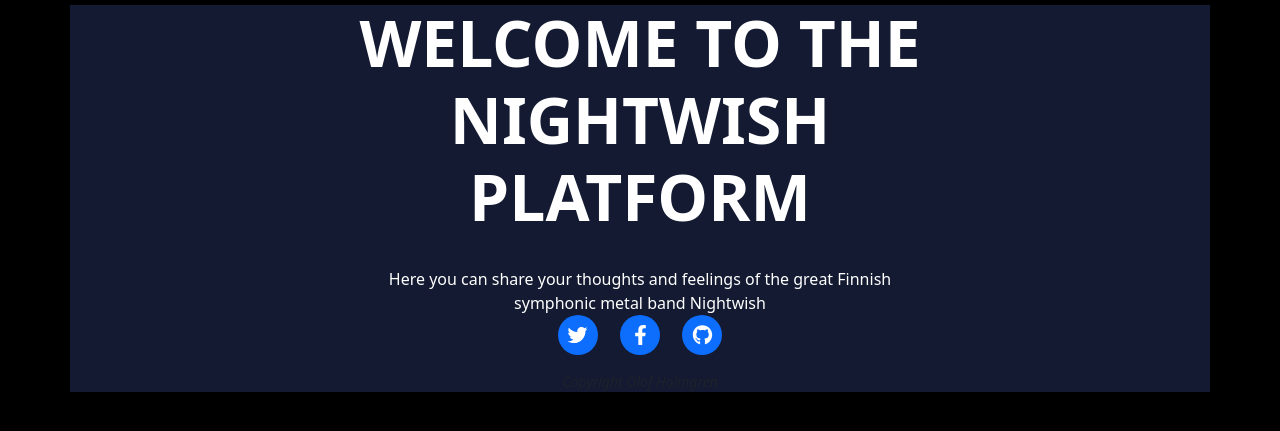
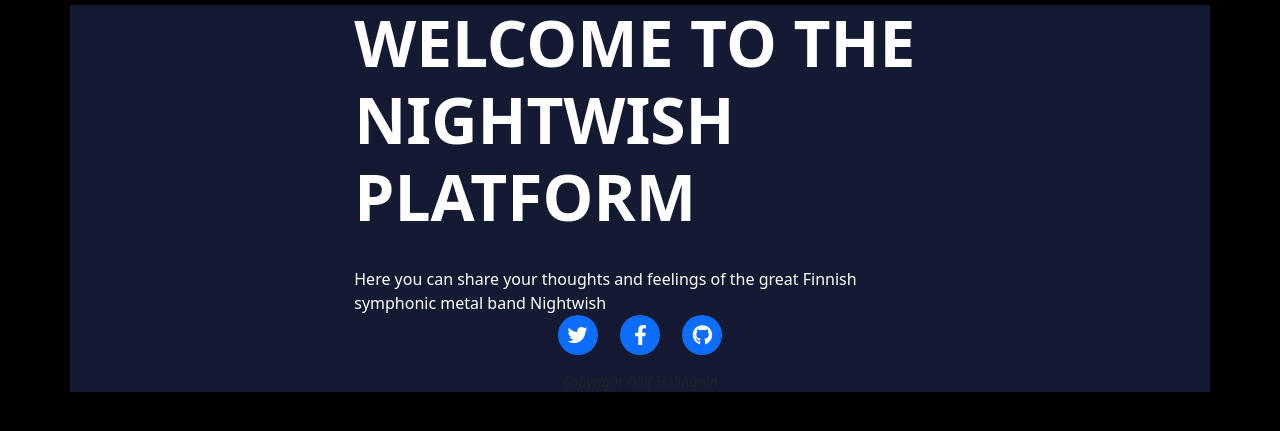
Before and after one commit to olleholmgren/nightwish-blog, a Django app: page / in a window 1280 px wide. Shown: the part 83-514 px from the top of the page. Run offline with Django 3.2, Linux system fonts and the light colour scheme; data that the repository does not hold is empty; some libraries are stand-ins or nearby versions.

Commit message:
change log out page to correlate to other pages style and fix block content css to be centered but left-aligned

```diff
--- a/static/css/style.css
+++ b/static/css/style.css
@@ -30,13 +30,16 @@ body {
 }
 
 .block-content {
-  text-align: center;
+    display: flex;
+    justify-content: center;
+    align-items: center;
+  }
+
+.block-content-center {
+  text-align: left;
 }
 
-.block-content-center {
-  justify-content: center;
-  text-align: center;
-}
+
 
 .jumbotron {
   background-size: cover;
```
Also changed, not shown: templates/account/logout.html (+4 -4 lines).
